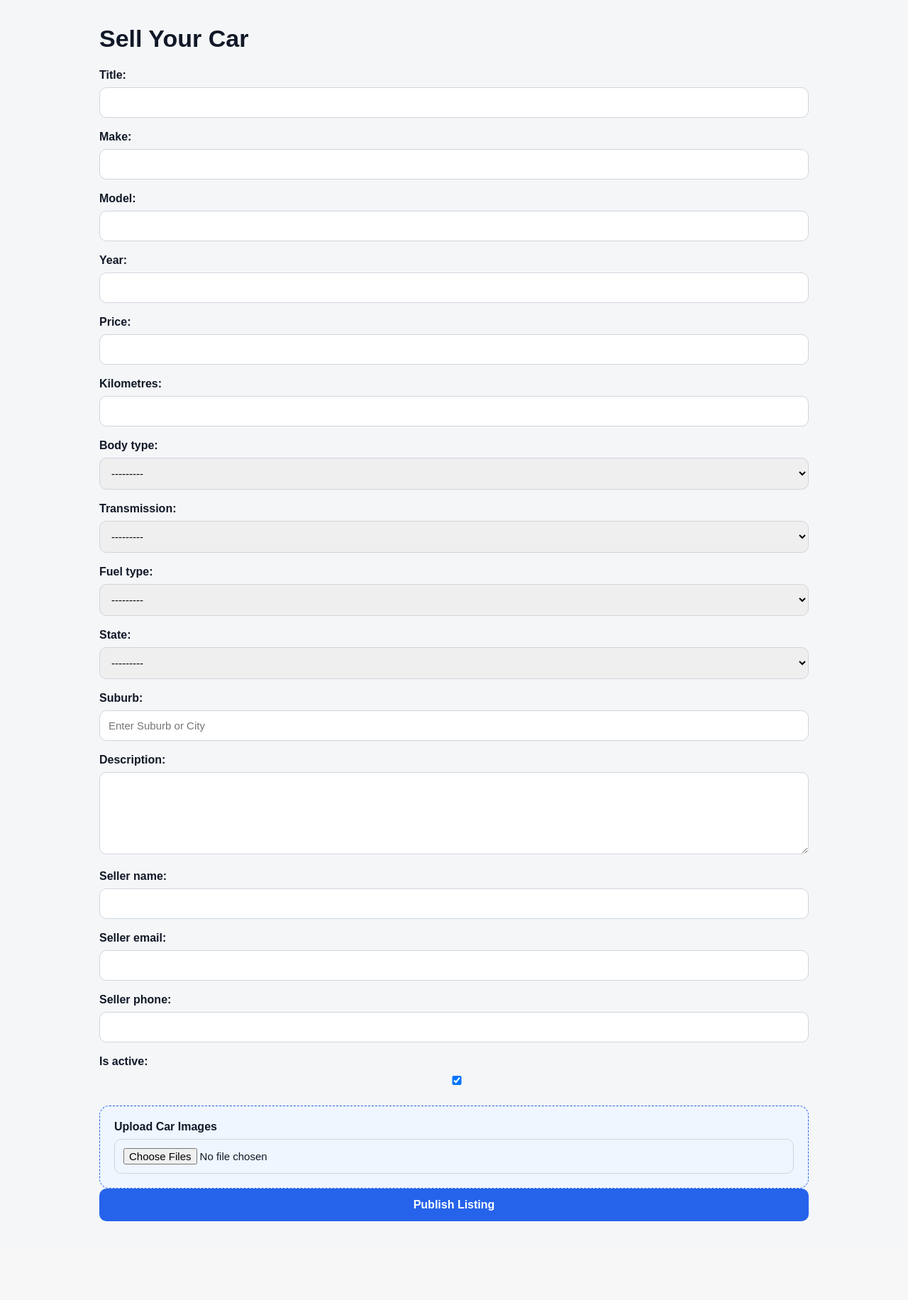
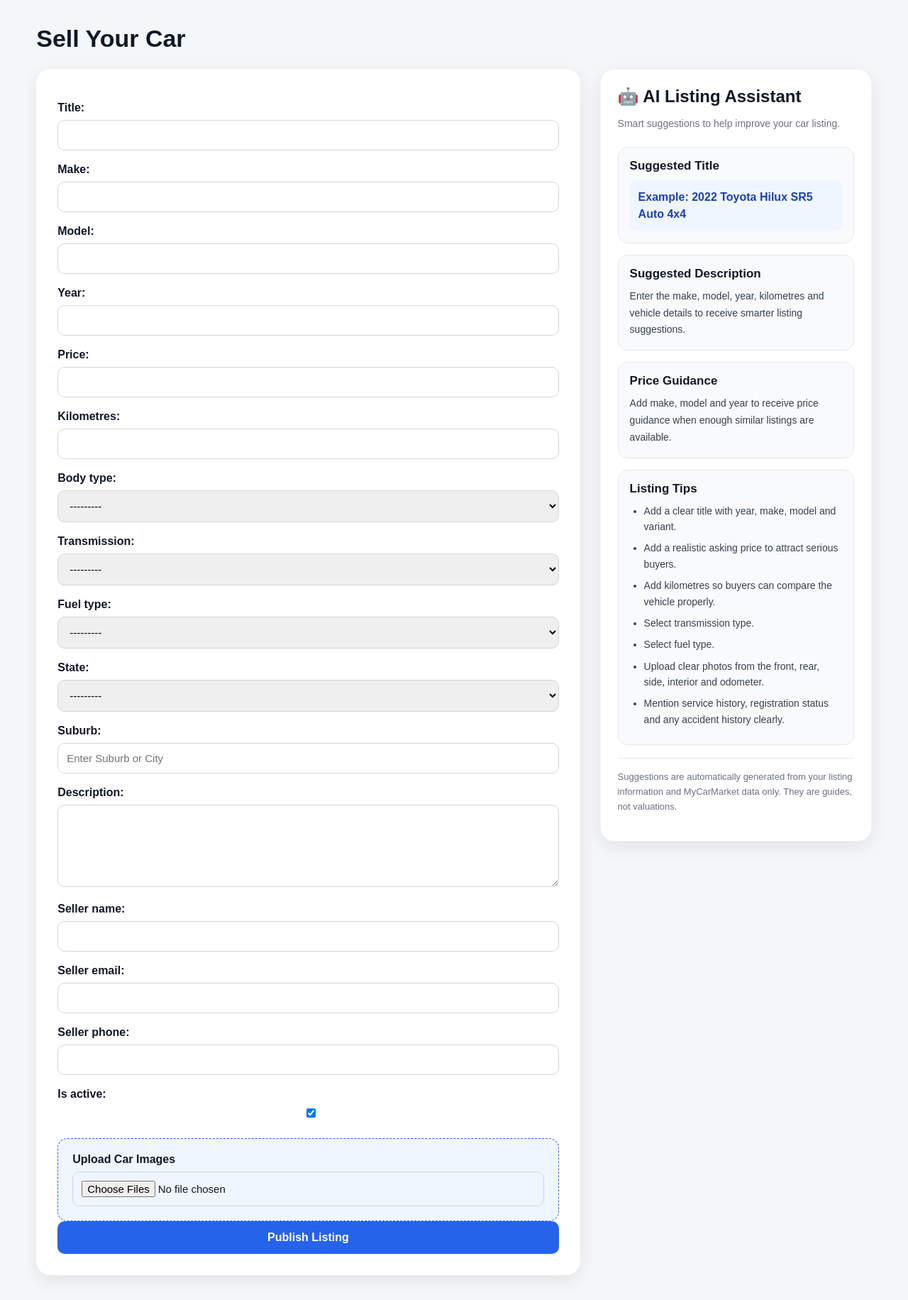
Before and after one commit to shashif/mycarmarket, a Django app: page /cars/create/ in a window 1280 px wide. Shown: the part 60-1892 px from the top of the page at 71% size. Before the commit the page ends 1781 px from the top, so only its background shows below. Run offline with Django 5.2, Linux system fonts and the light colour scheme; a user stored in the database is signed in; data comes from the database, SQL or seed files in the repository; both versions use the stored data as it was after the commit.

Commit message:
MyCarMarket v1.4.5 - Backup before v1.4.6 Smart Price Suggestion

```diff
--- a/static/css/car_form.css
+++ b/static/css/car_form.css
@@ -1,8 +1,8 @@
 /* ==========================================
 MyCarMarket
-Version: v1.4.1
+Version: v1.4.5
 File: static/css/car_form.css
-Car Form + Mobile Responsive
+Car Form + Seller AI Listing Assistant + Mobile Responsive
 ========================================== */
 
 
@@ -19,7 +19,7 @@ body {
 
 .container {
     width: 92%;
-    max-width: 1000px;
+    max-width: 1300px;
     margin: 35px auto;
 }
 
@@ -29,24 +29,29 @@ END
 -------------------------------------------------- */
 
 
-
 /* --------------------------------------------------
-SECTION 02 : FORM CONTAINER
+SECTION 02 : FORM LAYOUT
 START
 -------------------------------------------------- */
 
-.form-card {
-    background: white;
-    padding: 30px;
-    border-radius: 20px;
-    box-shadow: 0 8px 24px rgba(0,0,0,0.08);
+.form-layout{
+    display:grid;
+    grid-template-columns:2fr 1fr;
+    gap:28px;
+    align-items:start;
+}
+
+.form-main{
+    background:white;
+    padding:30px;
+    border-radius:20px;
+    box-shadow:0 8px 24px rgba(0,0,0,0.08);
 }
 
 /* --------------------------------------------------
-SECTION 02 : FORM CONTAINER
+SECTION 02 : FORM LAYOUT
 END
 -------------------------------------------------- */
-
 
 
 /* --------------------------------------------------
@@ -71,7 +76,6 @@ h2 {
 SECTION 03 : HEADINGS
 END
 -------------------------------------------------- */
-
 
 
 /* --------------------------------------------------
@@ -110,7 +114,6 @@ END
 -------------------------------------------------- */
 
 
-
 /* --------------------------------------------------
 SECTION 05 : BUTTONS
 START
@@ -136,7 +139,6 @@ START
 SECTION 05 : BUTTONS
 END
 -------------------------------------------------- */
-
 
 
 /* --------------------------------------------------
@@ -190,7 +192,6 @@ END
 -------------------------------------------------- */
 
 
-
 /* --------------------------------------------------
 SECTION 07 : PRIMARY IMAGE BADGE
 START
@@ -212,7 +213,6 @@ END
 -------------------------------------------------- */
 
 
-
 /* --------------------------------------------------
 SECTION 08 : UPLOAD BOX
 START
@@ -230,7 +230,6 @@ START
 SECTION 08 : UPLOAD BOX
 END
 -------------------------------------------------- */
-
 
 
 /* --------------------------------------------------
@@ -251,30 +250,157 @@ END
 -------------------------------------------------- */
 
 
+/* --------------------------------------------------
+SECTION 10 : SELLER AI LISTING ASSISTANT
+START
+-------------------------------------------------- */
+
+.ai-listing-assistant{
+    position:sticky;
+    top:90px;
+}
+
+.ai-assistant-card{
+    background:#ffffff;
+    padding:24px;
+    border-radius:20px;
+    box-shadow:0 8px 24px rgba(0,0,0,0.08);
+    border:1px solid #eef2f7;
+}
+
+.ai-assistant-card h2{
+    margin-top:0;
+    margin-bottom:8px;
+    font-size:24px;
+}
+
+.ai-helper-text{
+    color:#6b7280;
+    font-size:14px;
+    line-height:1.5;
+    margin-bottom:22px;
+}
+
+.ai-section{
+    background:#f9fafb;
+    border:1px solid #e5e7eb;
+    border-radius:14px;
+    padding:16px;
+    margin-bottom:16px;
+}
+
+.ai-section h3{
+    margin:0 0 10px;
+    color:#111827;
+    font-size:17px;
+}
+
+.ai-suggestion{
+    background:#eff6ff;
+    color:#1e40af;
+    padding:12px;
+    border-radius:10px;
+    font-weight:bold;
+    line-height:1.5;
+    margin:0;
+}
+
+.ai-description{
+    color:#374151;
+    line-height:1.7;
+    margin:0;
+    font-size:14px;
+}
+
+.price-guidance-box{
+    background:#ecfdf5;
+    border:1px solid #bbf7d0;
+    border-radius:12px;
+    padding:14px;
+}
+
+.price-guidance-box p{
+    margin:0 0 8px;
+    color:#166534;
+    font-size:14px;
+}
+
+.price-guidance-box strong{
+    display:block;
+    color:#15803d;
+    font-size:22px;
+    margin-bottom:8px;
+}
+
+.price-guidance-box small{
+    color:#166534;
+    font-size:13px;
+}
+
+.ai-small-note{
+    margin:10px 0 0;
+    color:#6b7280;
+    font-size:13px;
+}
+
+.ai-tips{
+    margin:0;
+    padding-left:20px;
+}
+
+.ai-tips li{
+    color:#374151;
+    line-height:1.6;
+    margin-bottom:8px;
+    font-size:14px;
+}
+
+.ai-disclaimer{
+    margin-top:18px;
+    padding-top:16px;
+    border-top:1px solid #e5e7eb;
+    color:#6b7280;
+    font-size:13px;
+    line-height:1.6;
+}
 
 /* --------------------------------------------------
-SECTION 10 : TABLET RESPONSIVE
-START
-max-width: 900px
+SECTION 10 : SELLER AI LISTING ASSISTANT
+END
 -------------------------------------------------- */
 
-@media (max-width:900px){
+
+/* --------------------------------------------------
+SECTION 11 : TABLET RESPONSIVE
+START
+max-width: 1000px
+-------------------------------------------------- */
+
+@media (max-width:1000px){
 
     .container{
         width:94%;
+        max-width:1000px;
+    }
+
+    .form-layout{
+        grid-template-columns:1fr;
+    }
+
+    .ai-listing-assistant{
+        position:static;
     }
 
 }
 
 /* --------------------------------------------------
-SECTION 10 : TABLET RESPONSIVE
+SECTION 11 : TABLET RESPONSIVE
 END
 -------------------------------------------------- */
 
 
-
 /* --------------------------------------------------
-SECTION 11 : MOBILE RESPONSIVE
+SECTION 12 : MOBILE RESPONSIVE
 START
 max-width:650px
 -------------------------------------------------- */
@@ -286,7 +412,8 @@ max-width:650px
         margin:22px auto;
     }
 
-    .form-card{
+    .form-main,
+    .ai-assistant-card{
         padding:20px;
         border-radius:18px;
     }
@@ -316,17 +443,20 @@ max-width:650px
         box-sizing:border-box;
     }
 
+    .price-guidance-box strong{
+        font-size:19px;
+    }
+
 }
 
 /* --------------------------------------------------
-SECTION 11 : MOBILE RESPONSIVE
+SECTION 12 : MOBILE RESPONSIVE
 END
 -------------------------------------------------- */
 
 
-
 /* --------------------------------------------------
-SECTION 12 : SMALL MOBILE RESPONSIVE
+SECTION 13 : SMALL MOBILE RESPONSIVE
 START
 max-width:420px
 -------------------------------------------------- */
@@ -348,6 +478,6 @@ max-width:420px
 }
 
 /* --------------------------------------------------
-SECTION 12 : SMALL MOBILE RESPONSIVE
+SECTION 13 : SMALL MOBILE RESPONSIVE
 END
 -------------------------------------------------- */
--- a/vehicles/templates/vehicles/car_form.html
+++ b/vehicles/templates/vehicles/car_form.html
@@ -1,8 +1,8 @@
 <!-- ==========================================
 MyCarMarket
-Version: v0.9.9.3
+Version: v1.4.5
 File: vehicles/templates/vehicles/car_form.html
-Car Form HTML + External CSS
+Car Form + Seller AI Listing Assistant
 ========================================== -->
 
 <!DOCTYPE html>
@@ -13,7 +13,7 @@ Car Form HTML + External CSS
     <title>Sell / Edit Car - MyCarMarket</title>
 
     <link rel="stylesheet" href="{% static 'css/style.css' %}">
-    <link rel="stylesheet" href="{% static 'css/car_form.css' %}">
+    <link rel="stylesheet" href="{% static 'css/car_form.css' %}?v=145">
 </head>
 
 <body>
@@ -27,6 +27,10 @@ Car Form HTML + External CSS
     {% else %}
         <h1>Sell Your Car</h1>
     {% endif %}
+
+    <div class="form-layout">
+
+        <div class="form-main">
 
             <form method="POST" enctype="multipart/form-data">
                 {% csrf_token %}
@@ -96,5 +100,82 @@ Car Form HTML + External CSS
 
         </div>
 
+        <aside class="ai-listing-assistant">
+
+            <div class="ai-assistant-card">
+                <h2>🤖 AI Listing Assistant</h2>
+
+                <p class="ai-helper-text">
+                    Smart suggestions to help improve your car listing.
+                </p>
+
+                <div class="ai-section">
+                    <h3>Suggested Title</h3>
+                    <p class="ai-suggestion">
+                        {{ ai_listing_assistant.suggested_title }}
+                    </p>
+                </div>
+
+                <div class="ai-section">
+                    <h3>Suggested Description</h3>
+                    <p class="ai-description">
+                        {{ ai_listing_assistant.suggested_description }}
+                    </p>
+                </div>
+
+                <div class="ai-section">
+                    <h3>Price Guidance</h3>
+
+                    {% if ai_listing_assistant.price_guidance.has_data %}
+                        <div class="price-guidance-box">
+                            <p>
+                                Suggested range:
+                            </p>
+
+                            <strong>
+                                $ {{ ai_listing_assistant.price_guidance.low_price }}
+                                -
+                                $ {{ ai_listing_assistant.price_guidance.high_price }}
+                            </strong>
+
+                            <small>
+                                Average similar listing:
+                                $ {{ ai_listing_assistant.price_guidance.average_price }}
+                            </small>
+                        </div>
+
+                        <p class="ai-small-note">
+                            Based on {{ ai_listing_assistant.price_guidance.comparison_count }}
+                            similar active listings.
+                        </p>
+                    {% else %}
+                        <p class="ai-description">
+                            {{ ai_listing_assistant.price_guidance.message }}
+                        </p>
+                    {% endif %}
+                </div>
+
+                <div class="ai-section">
+                    <h3>Listing Tips</h3>
+
+                    <ul class="ai-tips">
+                        {% for tip in ai_listing_assistant.tips %}
+                            <li>{{ tip }}</li>
+                        {% endfor %}
+                    </ul>
+                </div>
+
+                <p class="ai-disclaimer">
+                    Suggestions are automatically generated from your listing information
+                    and MyCarMarket data only. They are guides, not valuations.
+                </p>
+            </div>
+
+        </aside>
+
+    </div>
+
+</div>
+
 </body>
 </html>
--- a/vehicles/views/car_manage_views.py
+++ b/vehicles/views/car_manage_views.py
@@ -1,8 +1,8 @@
 # ==========================================
 # MyCarMarket
-# Version: v0.9.7
+# Version: v1.4.5
 # File: vehicles/views/car_manage_views.py
-# Advanced Image Management + Featured Ad Limits + Dashboard Analytics
+# Seller AI Listing Assistant + Image Management + Featured Limits + Dashboard Analytics
 # ==========================================
 
 from datetime import timedelta
@@ -11,10 +11,15 @@ from django.shortcuts import render, get_object_or_404, redirect
 from django.contrib import messages
 from django.contrib.auth.decorators import login_required
 from django.utils import timezone
+from django.db.models import Avg
 
 from vehicles.models import Car, Enquiry
 from vehicles.forms import CarForm
 
+
+# ==========================================
+# DEALER / PACKAGE HELPERS
+# ==========================================
 
 def user_is_dealer(user):
     return (
@@ -120,6 +125,171 @@ def user_can_feature_car(user, car=None):
     return featured_cars.count() < featured_limit
 
 
+# ==========================================
+# SELLER AI LISTING ASSISTANT
+# No external AI API
+# Uses MyCarMarket listing data only
+# ==========================================
+
+def build_seller_ai_assistant(form=None, car=None):
+
+    title = ''
+    make = ''
+    model = ''
+    year = ''
+    kilometres = ''
+    body_type = ''
+    transmission = ''
+    fuel_type = ''
+    price = None
+
+    if car:
+        title = car.title or ''
+        make = car.make or ''
+        model = car.model or ''
+        year = car.year or ''
+        kilometres = car.kilometres or ''
+        body_type = car.body_type or ''
+        transmission = car.transmission or ''
+        fuel_type = car.fuel_type or ''
+        price = car.price
+
+    if form and form.is_bound:
+        title = form.data.get('title', title)
+        make = form.data.get('make', make)
+        model = form.data.get('model', model)
+        year = form.data.get('year', year)
+        kilometres = form.data.get('kilometres', kilometres)
+        body_type = form.data.get('body_type', body_type)
+        transmission = form.data.get('transmission', transmission)
+        fuel_type = form.data.get('fuel_type', fuel_type)
+        price = form.data.get('price', price)
+
+    has_basic_data = bool(make and model and year)
+
+    suggested_title = ''
+    suggested_description = ''
+    price_guidance = None
+    tips = []
+
+    if has_basic_data:
+
+        suggested_title_parts = [
+            str(year),
+            make,
+            model,
+        ]
+
+        if transmission:
+            suggested_title_parts.append(transmission)
+
+        if body_type:
+            suggested_title_parts.append(body_type)
+
+        suggested_title = ' '.join(suggested_title_parts)
+
+        suggested_description = (
+            f"{year} {make} {model} available for sale on MyCarMarket Australia. "
+            f"This vehicle comes with {transmission or 'transmission details not specified'} "
+            f"transmission and {fuel_type or 'fuel type not specified'} fuel type. "
+            f"It has travelled approximately {kilometres or 'N/A'} km. "
+            f"Contact the seller today for more information or to arrange an inspection."
+        )
+
+        comparable_cars = Car.objects.filter(
+            is_approved=True,
+            is_active=True,
+            make__iexact=make,
+            model__iexact=model
+        )
+
+        try:
+            year_value = int(year)
+
+            comparable_cars = comparable_cars.filter(
+                year__gte=year_value - 2,
+                year__lte=year_value + 2
+            )
+
+        except (ValueError, TypeError):
+            pass
+
+        comparable_count = comparable_cars.count()
+
+        if comparable_count >= 3:
+            average_price = comparable_cars.aggregate(
+                average_price=Avg('price')
+            )['average_price']
+
+            if average_price:
+                average_price_value = float(average_price)
+
+                low_price = average_price_value * 0.92
+                high_price = average_price_value * 1.08
+
+                price_guidance = {
+                    'has_data': True,
+                    'low_price': round(low_price, 2),
+                    'high_price': round(high_price, 2),
+                    'average_price': round(average_price_value, 2),
+                    'comparison_count': comparable_count,
+                    'message': (
+                        'Suggested price range is based on similar active listings '
+                        'currently available on MyCarMarket Australia.'
+                    ),
+                }
+
+        if not price_guidance:
+            price_guidance = {
+                'has_data': False,
+                'message': (
+                    'Not enough similar listings are available yet to suggest a reliable price range.'
+                ),
+            }
+
+    else:
+        suggested_title = 'Example: 2022 Toyota Hilux SR5 Auto 4x4'
+        suggested_description = (
+            'Enter the make, model, year, kilometres and vehicle details to receive smarter listing suggestions.'
+        )
+
+        price_guidance = {
+            'has_data': False,
+            'message': (
+                'Add make, model and year to receive price guidance when enough similar listings are available.'
+            ),
+        }
+
+    if not title:
+        tips.append('Add a clear title with year, make, model and variant.')
+
+    if not price:
+        tips.append('Add a realistic asking price to attract serious buyers.')
+
+    if not kilometres:
+        tips.append('Add kilometres so buyers can compare the vehicle properly.')
+
+    if not transmission:
+        tips.append('Select transmission type.')
+
+    if not fuel_type:
+        tips.append('Select fuel type.')
+
+    tips.append('Upload clear photos from the front, rear, side, interior and odometer.')
+    tips.append('Mention service history, registration status and any accident history clearly.')
+
+    return {
+        'suggested_title': suggested_title,
+        'suggested_description': suggested_description,
+        'price_guidance': price_guidance,
+        'tips': tips,
+    }
+
+
+# ==========================================
+# CREATE CAR
+# ==========================================
+
 @login_required
 def create_car(request):
     clean_expired_featured_ads()
@@ -133,6 +303,8 @@ def create_car(request):
 
     if request.method == 'POST':
         form = CarForm(request.POST, request.FILES)
+
+        ai_listing_assistant = build_seller_ai_assistant(form=form)
 
         if form.is_valid():
             car = form.save(commit=False)
@@ -172,15 +344,21 @@ def create_car(request):
 
     else:
         form = CarForm()
+        ai_listing_assistant = build_seller_ai_assistant(form=form)
 
     return render(
         request,
         'vehicles/car_form.html',
         {
-            'form': form
+            'form': form,
+            'ai_listing_assistant': ai_listing_assistant,
         }
     )
 
+
+# ==========================================
+# MY LISTINGS
+# ==========================================
 
 @login_required
 def my_listings(request):
@@ -255,6 +433,10 @@ def my_listings(request):
     )
 
 
+# ==========================================
+# EDIT CAR
+# ==========================================
+
 @login_required
 def edit_car(request, pk):
     clean_expired_featured_ads()
@@ -270,6 +452,11 @@ def edit_car(request, pk):
             request.POST,
             request.FILES,
             instance=car
+        )
+
+        ai_listing_assistant = build_seller_ai_assistant(
+            form=form,
+            car=car
         )
 
         if form.is_valid():
@@ -331,15 +518,25 @@ def edit_car(request, pk):
     else:
         form = CarForm(instance=car)
 
+        ai_listing_assistant = build_seller_ai_assistant(
+            form=form,
+            car=car
+        )
+
     return render(
         request,
         'vehicles/car_form.html',
         {
             'form': form,
             'car': car,
+            'ai_listing_assistant': ai_listing_assistant,
         }
     )
 
+
+# ==========================================
+# DELETE CAR
+# ==========================================
 
 @login_required
 def delete_car(request, pk):
```
Also changed, not shown: db.sqlite3. Lines whose indentation alone changed are shown as unchanged.
